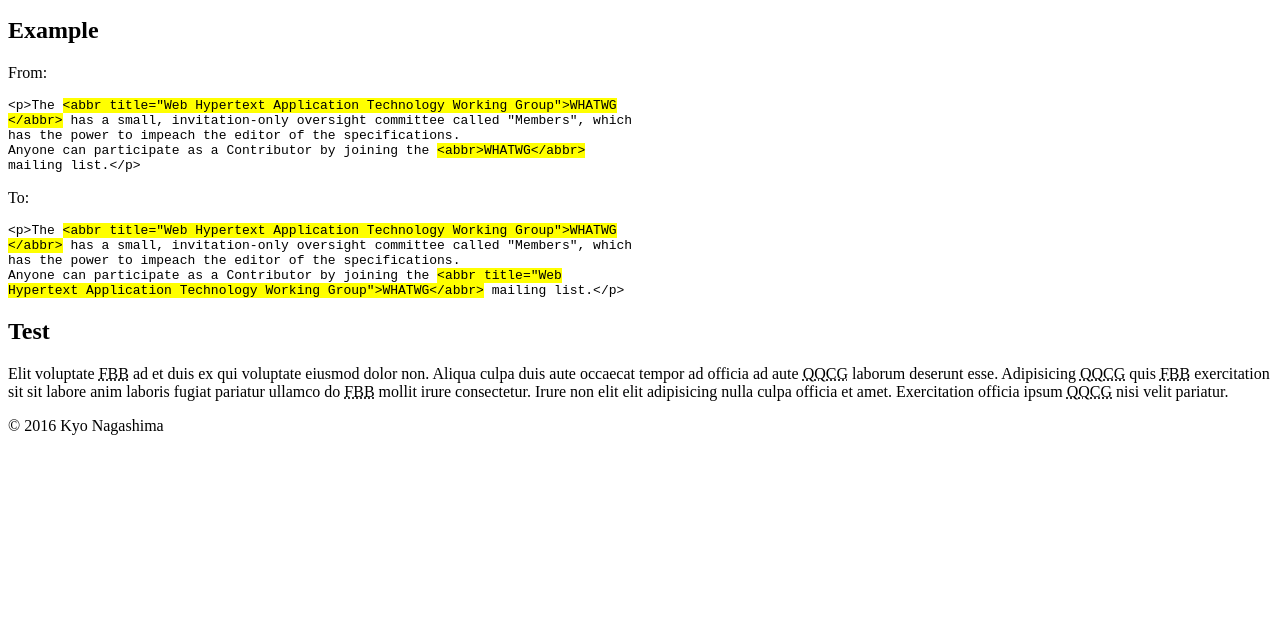
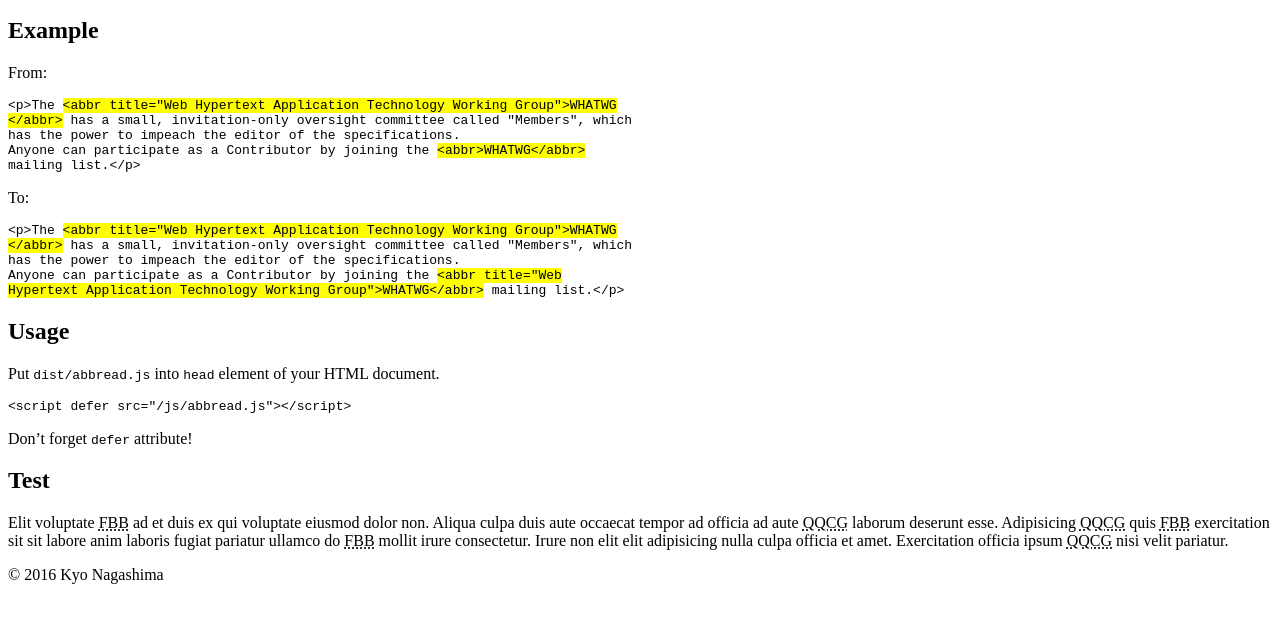
Before and after one commit to hail2u/abbread, a website: page docs/index.html in a window 1280 px wide. Shown: the part 119-742 px from the top of the page. Drawn offline with Linux system fonts and the light colour scheme.

Commit message:
Add Usage section to documentation

```diff
--- a/docs/index.html
+++ b/docs/index.html
@@ -37,6 +37,17 @@
 </code></pre>
     </section>
 
+    <section>
+      <h1>Usage</h1>
+
+      <p>Put <code>dist/abbread.js</code> into <code>head</code> element of your HTML document.</p>
+
+      <pre><code class="language-html">&lt;script defer src=&quot;/js/abbread.js&quot;&gt;&lt;/script&gt;
+</code></pre>
+
+      <p>Don’t forget <code>defer</code> attribute!</p>
+    </section>
+
     <section class="test">
       <h1>Test</h1>
 
```
